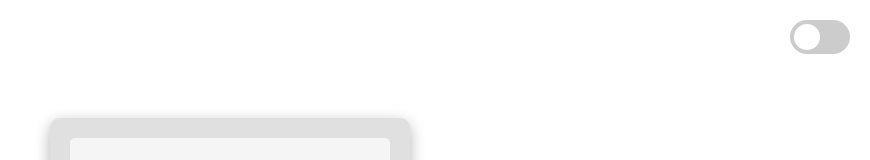
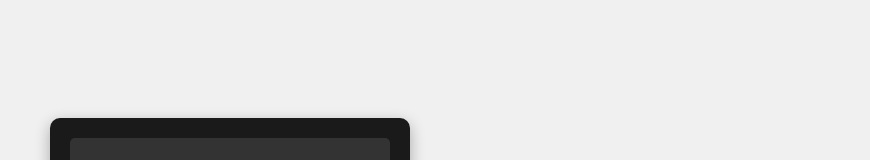
Before and after one commit to adikdeveloper/calculator, a plain HTML site: page index.html in a window 1280 px wide. Shown: the top 160 px of the page, without its empty margins (410-1280 px from the left). Drawn offline with Linux system fonts and the light colour scheme.

Commit message:
index.html

```diff
--- a/index.html
+++ b/index.html
@@ -6,14 +6,7 @@
     <title>Kengaytirilgan Kalkulyator</title>
     <link rel="stylesheet" href="style.css">
 </head>
-<body class="light-theme">
-    <div class="theme-switch">
-        <label class="switch">
-            <input type="checkbox" id="theme-toggle">
-            <span class="slider round"></span>
-        </label>
-    </div>
-
+<body>
     <div class="calculator">
         <div class="display">
             <div class="memory-indicator"></div>
```
